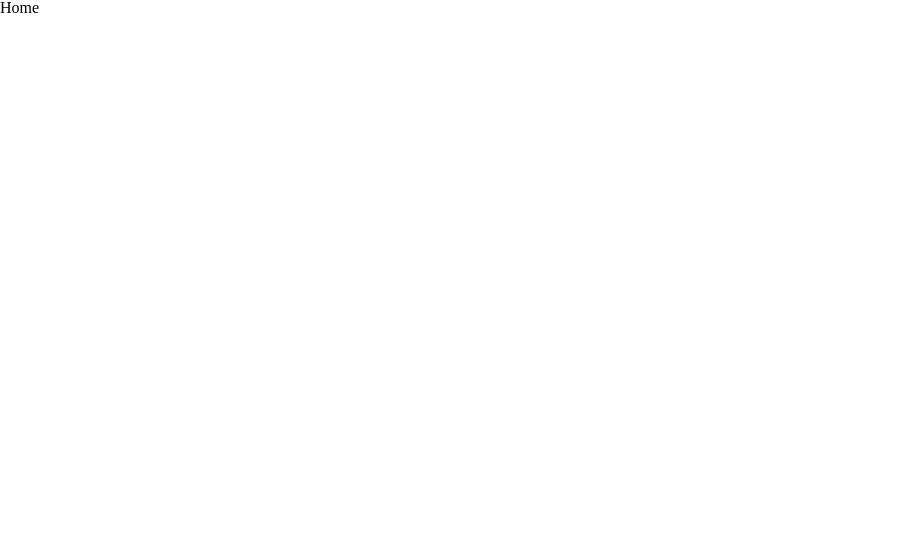
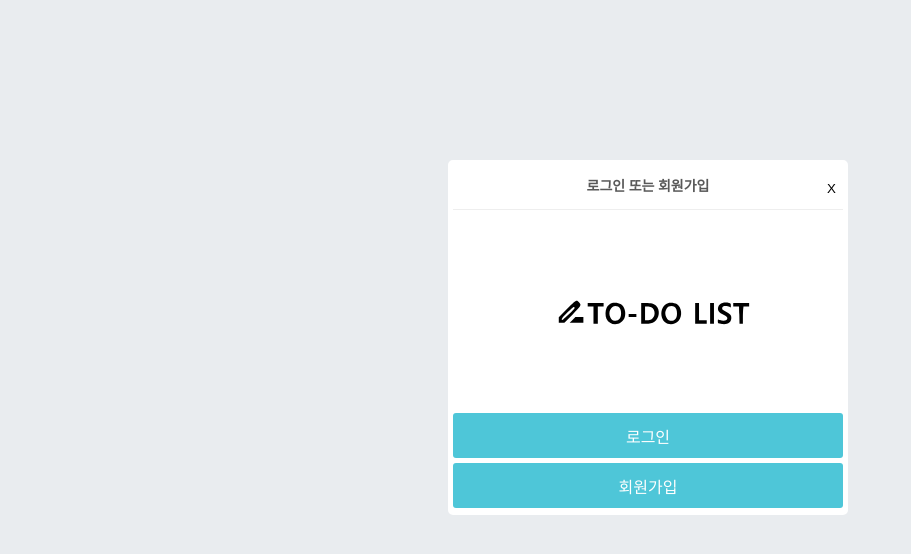
Before and after one commit to SeolJaeHyeok/wanted-pre-onboarding-fe, a React (Create React App) app: page / in a window 1280 px wide. Shown: the top 554 px of the page, without its empty margins (0-911 px from the left). Built offline with nearby package versions, Linux system fonts and the light colour scheme.

Commit message:
feat: Home Page UI
1) Login 버튼과 회원가입 버튼

```diff
--- a/src/pages/Home/Home.tsx
+++ b/src/pages/Home/Home.tsx
@@ -1,7 +1,74 @@
 import React from "react";
+import styled from "styled-components"
+import { GreetingImg } from "./components/GreetingImage";
 
-const Home = () =>{
-  return <div>Home</div>
-}
+const LoginContainer = styled.section`
+  background-color: white;
+  border: 5px solid white;
+  border-radius: 5px;
+  width: 400px;
+  height: 355px;
+  margin: 0 auto 0 auto;
+  position: absolute;
+  top: 20%;
+  left: 35%;
+`;
+
+const TitleContainer = styled.div`
+  color: #595959;
+  border-bottom: 1px solid #eeeeee;
+  text-align: center;
+  background-color: inherit;
+  font-size: 14px;
+  font-weight: 600;
+  padding: 15px;
+`;
+
+const Title = styled.span``;
+
+const CloseButton = styled.button`
+  width: 10px;
+  height: 10px;
+  position: absolute;
+  right: 10px;
+  cursor: pointer;
+  border: none;
+  background-color: inherit;
+`;
+
+const LoginMenu = styled.div``;
+
+const AuthButton = styled.button`
+  background-color: ${({theme}) => theme.btnColor};
+  color: white;
+  font-size: 16px;
+  border-radius: 3px;
+  width: 100%;
+  height: 45px;
+  cursor: pointer;
+  opacity: 0.8;
+  border: none;
+`;
+
+const LoginButton = styled(AuthButton)`
+  margin-bottom: 5px;
+`;
+
+const RegisterButton = styled(AuthButton)`
+`
+
+const Home = () => {
+  return <LoginContainer>
+    <TitleContainer>
+        <Title>로그인 또는 회원가입</Title>
+        <CloseButton>X</CloseButton>
+      </TitleContainer>
+      <LoginMenu>
+        <GreetingImg />
+        <LoginButton>로그인</LoginButton>
+        <RegisterButton>회원가입</RegisterButton>
+      </LoginMenu>
+  </LoginContainer>
+};
 
 export default Home;
--- /dev/null
+++ b/src/pages/Home/components/GreetingImage.tsx
@@ -0,0 +1,38 @@
+export const GreetingImg = () => {
+  return <svg version="1.0" xmlns="http://www.w3.org/2000/svg"
+  width="400" height="200" viewBox="0 0 739.000000 415.000000"
+  preserveAspectRatio="xMidYMid meet">
+  <g transform="translate(0.000000,415.000000) scale(0.100000,-0.100000)"
+  fill="#000000" stroke="none">
+  <path d="M1914 2099 l-174 -173 0 -58 0 -58 58 0 58 0 167 168 c184 185 190
+  197 140 251 -57 61 -57 61 -249 -130z m156 17 c0 -18 -234 -246 -253 -246 -38
+  0 -11 40 105 157 94 94 125 120 135 111 7 -6 13 -16 13 -22z"/>
+  <path d="M2845 2219 c-50 -19 -92 -56 -114 -102 -27 -57 -29 -164 -2 -222 76
+  -168 330 -144 381 36 29 99 -6 216 -79 264 -45 31 -136 42 -186 24z m124 -72
+  c41 -20 64 -70 64 -141 0 -107 -51 -164 -135 -153 -48 6 -66 21 -89 72 -61
+  134 45 281 160 222z"/>
+  <path d="M4005 2217 c-58 -24 -75 -38 -105 -90 -55 -95 -36 -236 39 -300 84
+  -71 213 -59 288 26 84 96 64 276 -38 344 -44 29 -137 40 -184 20z m133 -73
+  c36 -25 55 -72 55 -140 0 -101 -43 -154 -123 -154 -20 0 -46 7 -59 16 -31 22
+  -61 90 -61 139 0 51 37 126 70 142 35 17 91 16 118 -3z"/>
+  <path d="M5139 2220 c-46 -13 -78 -41 -89 -76 -24 -71 7 -116 118 -174 45 -24
+  64 -40 69 -58 13 -54 -74 -80 -154 -47 -19 8 -37 15 -39 15 -2 0 -4 -18 -4
+  -39 0 -45 6 -49 89 -57 118 -13 191 35 191 125 0 40 -5 52 -32 78 -18 17 -61
+  45 -95 62 -56 28 -63 35 -63 61 0 19 7 33 19 40 29 15 98 12 131 -5 l30 -16 0
+  40 c0 38 -2 41 -37 50 -44 12 -96 13 -134 1z"/>
+  <path d="M2340 2185 l0 -35 60 0 60 0 0 -180 0 -180 45 0 45 0 0 180 0 180 60
+  0 60 0 0 35 0 35 -165 0 -165 0 0 -35z"/>
+  <path d="M3450 2005 l0 -215 88 0 c98 0 140 9 187 41 105 72 123 246 35 330
+  -47 45 -100 59 -219 59 l-91 0 0 -215z m210 127 c93 -46 92 -204 -1 -254 -19
+  -10 -54 -18 -81 -18 l-48 0 0 145 0 145 48 0 c26 0 63 -8 82 -18z"/>
+  <path d="M4570 2005 l0 -215 120 0 120 0 0 35 0 35 -80 0 -80 0 0 180 0 180
+  -40 0 -40 0 0 -215z"/>
+  <path d="M4880 2005 l0 -215 40 0 40 0 0 215 0 215 -40 0 -40 0 0 -215z"/>
+  <path d="M5360 2185 l0 -35 60 0 60 0 1 -72 c1 -40 2 -77 4 -83 1 -5 3 -54 3
+  -107 l2 -98 35 0 35 0 0 119 c0 65 3 146 6 180 l7 61 58 0 59 0 0 35 0 35
+  -165 0 -165 0 0 -35z"/>
+  <path d="M3190 1960 l0 -30 80 0 80 0 0 30 0 30 -80 0 -80 0 0 -30z"/>
+  <path d="M2025 1870 l-59 -60 142 0 142 0 0 60 0 60 -83 0 -83 0 -59 -60z"/>
+  </g>
+</svg>
+}
--- a/src/styles/Globalstyle.tsx
+++ b/src/styles/Globalstyle.tsx
@@ -10,6 +10,10 @@ const GlobalStyle = styled.createGlobalStyle`
   * {
     box-sizing: border-box;
   }
+  body {
+    background-color: #e9ecef;
+  }
+
 `;
 
 export default GlobalStyle;
--- a/src/styles/theme.ts
+++ b/src/styles/theme.ts
@@ -2,7 +2,7 @@ import { DefaultTheme } from "styled-components";
 
 export const theme: DefaultTheme = {
   bgColor: "#e9ecef",
-  btnColor: "#868e96",
+  btnColor: "#22b8cf",
   checkBoxColor: "#22b8cf",
   cardColor: "white",
   boardColor: "#DADFE9",
```
